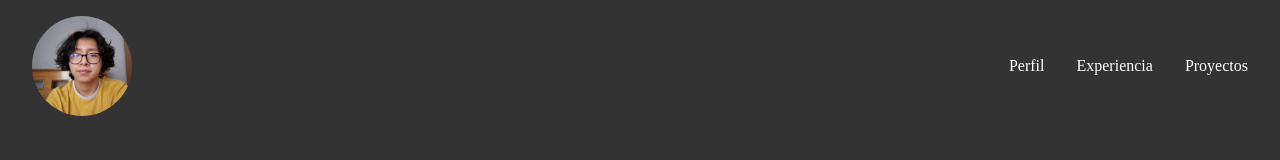
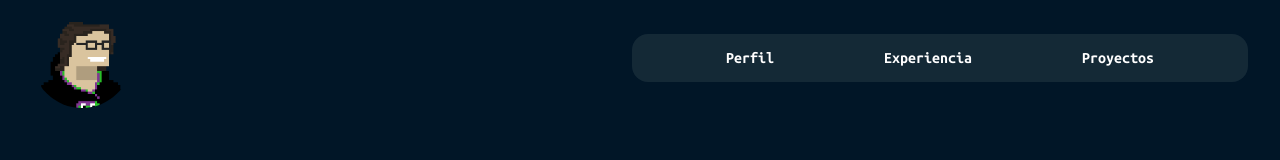
Before and after one commit to RafoDev/Portfolio, a plain HTML site: page index.html in a window 1280 px wide. Shown: the top 160 px of the page. Drawn offline with Linux system fonts and the light colour scheme.

Commit message:
New profile photo and pseudo elements added to the nav

```diff
--- a/index.html
+++ b/index.html
@@ -1,23 +1,43 @@
 <!DOCTYPE html>
 <html lang="es">
     <head>
-    <meta charset="UTF-8">
-    <meta http-equiv="X-UA-Compatible" content="IE=edge">
-    <meta name="viewport" content="width=device-width, initial-scale=1.0">
+        <meta charset="UTF-8" />
+        <meta http-equiv="X-UA-Compatible" content="IE=edge" />
+        <meta name="viewport" content="width=device-width, initial-scale=1.0" />
         <title>Portfolio</title>
-    <link rel="stylesheet" href="./styles/styles.css">
+        <link rel="stylesheet" href="./styles/styles.css" />
+        <link rel="preconnect" href="https://fonts.googleapis.com" />
+        <link rel="preconnect" href="https://fonts.gstatic.com" crossorigin />
+        <link
+            href="https://fonts.googleapis.com/css2?family=Ubuntu+Mono:wght@400;700&display=swap"
+            rel="stylesheet"
+        />
     </head>
     <body class="body">
         <header class="header">
             <nav class="header-nav">
                 <div class="header-nav__container">
                     <a href="#" class="header-nav__link-logo-container">
-                    <img class="header-nav__logo" src="./img/profile-photo.jpg" alt="Foto de Rafael David">
+                        <img
+                            class="header-nav__logo"
+                            src="./img/profile-photo.png"
+                            alt="Foto de Rafael David"
+                        />
                     </a>
                     <ul class="header-nav__menu-link-list">
-                    <li class="header-nav__menu-link-item"><a href="#" class="header-nav__menu-link">Perfil</a></li>
-                    <li class="header-nav__menu-link-item"><a href="#" class="header-nav__menu-link">Experiencia</a></li>
-                    <li class="header-nav__menu-link-item"><a href="#" class="header-nav__menu-link">Proyectos</a></li>
+                        <li class="header-nav__menu-link-item">
+                            <a href="#" class="header-nav__menu-link text--medium">Perfil</a>
+                        </li>
+                        <li class="header-nav__menu-link-item">
+                            <a href="#" class="header-nav__menu-link text--medium"
+                                >Experiencia</a
+                            >
+                        </li>
+                        <li class="header-nav__menu-link-item">
+                            <a href="#" class="header-nav__menu-link text--medium"
+                                >Proyectos</a
+                            >
+                        </li>
                     </ul>
                 </div>
             </nav>
--- a/styles/styles.css
+++ b/styles/styles.css
@@ -16,41 +16,82 @@
 }
 
 .body{
-    background-color: var(--primary-theme-color);
+    font-family: 'Ubuntu Mono', monospace;
+    background-color: #011627;
     color: var(--text-color);
     margin:0;
+    min-height: 200vh;
 }
 .header{
-    margin:1rem 2rem;
+    width: 100%;
+    position: sticky;
+    top: 0;
 }
 .header-nav{
-
+    padding: 0.5em 0;
 }
 .header-nav__container{
+    height: 100px;
     display: flex;
     justify-content: space-between;
-    width: 100%;
+    align-items: center;
+    flex-direction: row;
+    padding: var(--padding-container);
+    gap: 2rem;
 }
 .header-nav__link-logo-container{
     width: 100px;
-    height: 100px;
+    height: 100%;
+    flex-shrink: 0;
+    overflow: hidden;
+    display: flex;
+    border-radius: 50%;
+    transition: var(--all-transition);
+}
+.header-nav__link-logo-container:hover{
+    background-color: rgb(255, 255, 255);
 }
 .header-nav__logo{
     width: 100%;
-    border-radius: 50%;
 }
 
 .header-nav__menu-link-list{
-    /* outline: 1px solid red; */
+    background-color: #eff8e215;
     list-style: none;
-    padding-left:0;
+    border-radius: 1rem;
+
+    flex-grow: 0.4;
+
     display: flex;
+    justify-content: space-evenly;
     align-items: center;
-    gap:2rem
+    gap:2rem;
+    padding: 1rem;
 }
-.header-nav__menu-link-item{
-}
+/* .header-nav__menu-link-item{
+} */
 .header-nav__menu-link{
+    position: relative;
     color:inherit;
     text-decoration: none;
 }
+
+.header-nav__menu-link::after{
+    content: '';
+    width: 0;
+    height: 1px;
+    background-color: #5C7AFF;
+    position:absolute;
+    top: 1.25rem;
+    left: 0;
+
+    transition: var(--all-transition);
+}
+.header-nav__menu-link:hover::after{
+    width: 100%;
+}
+
+.text--medium{
+    font-size: 1rem;
+    font-weight: 700;
+}
```
Also changed, not shown: img/profile-photo.jpg (deleted), img/profile-photo.png (added). Lines whose indentation alone changed are shown as unchanged.
